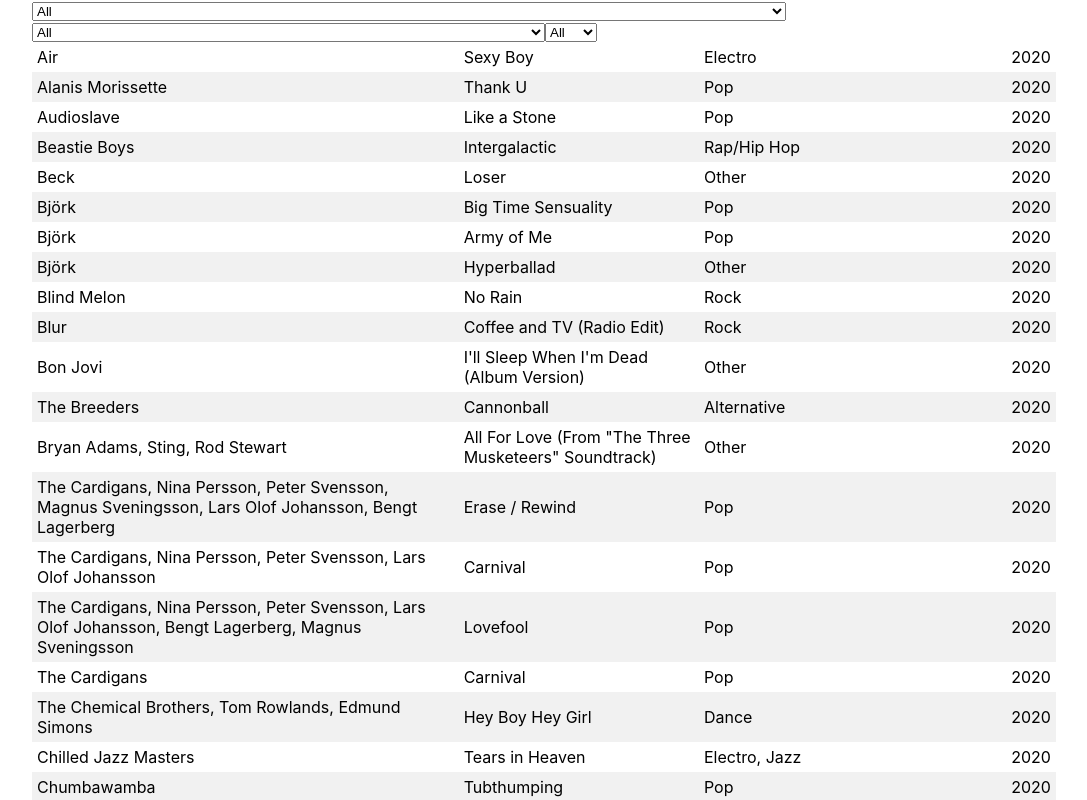
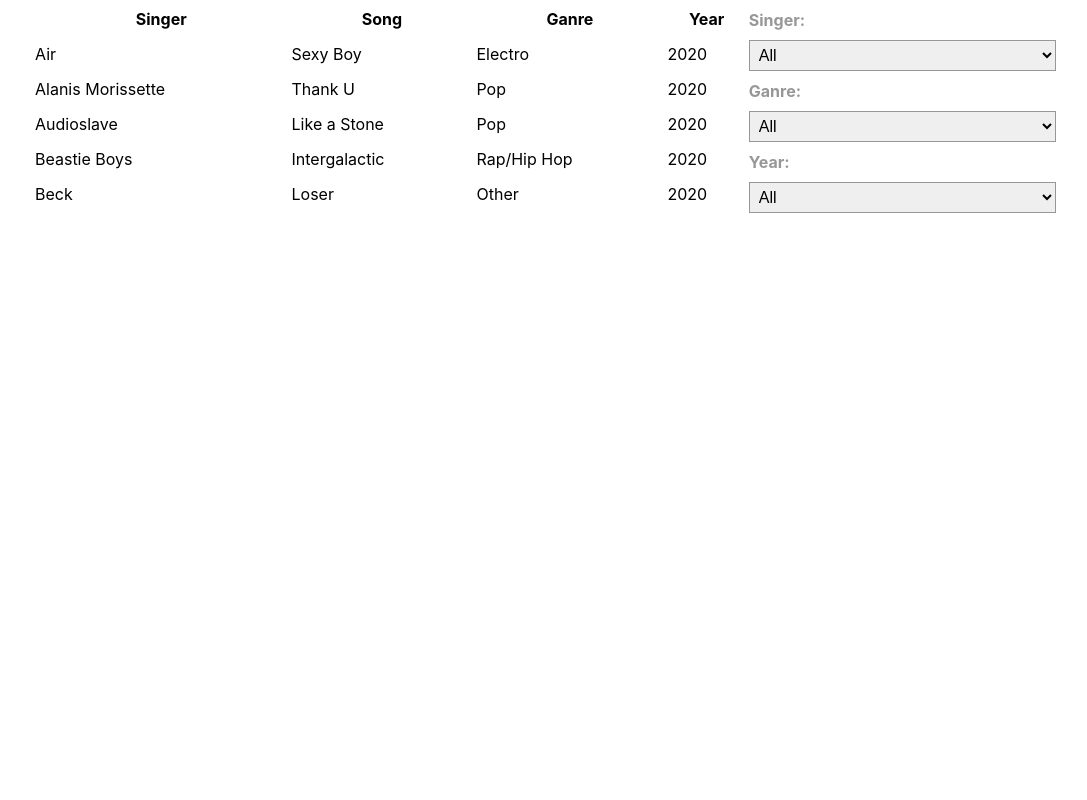
Before and after one commit to Gerasik/audioteka, a React (Create React App) app: page / in a window 1280 px wide. Shown: the top 800 px of the page, without its empty margins (96-1183 px from the left). Built offline with nearby package versions, Linux system fonts and the light colour scheme.

Commit message:
create AudioList and Filter components

```diff
--- a/src/App.css
+++ /dev/null
@@ -1,16 +0,0 @@
-body{
-  max-width: 1024px;
-  margin: 0 auto;
-}
-
-table {
-  border-collapse: collapse;
-}
-
-table tr:nth-child(2n){
-  background-color: rgb(241, 241, 241);
-}
-
-table td {
-  padding: 5px;
-}
--- a/src/App.jsx
+++ b/src/App.jsx
@@ -1,13 +1,13 @@
 import React from 'react';
-import './App.css';
-import AudioList from './components/AudioList/AudioList'
+import styles from './App.module.scss';
+import AudioList from './components/AudioList/AudioList';
 import Filter from './components/Filter/Filter';
-import soundList from './data/csvjson.json'
+import soundList from './data/csvjson.json';
 
 function App() {
   function getUnique(arr, attr) {
-    let result = [];
-    for (let str of arr) {
+    const result = [];
+    for (const str of arr) {
       if (!result.includes(str[attr])) {
         result.push(str[attr]);
       }
@@ -18,21 +18,16 @@ function App() {
   const ganres = getUnique(soundList, 'ganre');
   const years = getUnique(soundList, 'year');
   return (
-    <div className="App">
-      {/* <ul>
-        {singers.map(item=> <li>{item}</li>)}
-      </ul>
-      <ul>
-        {ganres.map(item=> <li>{item}</li>)}
-      </ul>
-      <ul>
-        {years.map(item=> <li>{item}</li>)}
-      </ul> */}
-      {/* <select onChange={this.handleChange}> */}
-      <Filter data={singers}/>
-      <Filter data={ganres}/>
-      <Filter data={years}/>
-      <AudioList audioListData={soundList}/>
+    <div className={styles.main}>
+      <AudioList audioListData={soundList} />
+      <div className={styles.filters}>
+        <p>Singer:</p>
+        <Filter data={singers} />
+        <p>Ganre:</p>
+        <Filter data={ganres} />
+        <p>Year:</p>
+        <Filter data={years} />
+      </div>
     </div>
   );
 }
--- /dev/null
+++ b/src/App.module.scss
@@ -0,0 +1,18 @@
+@import "./variables";
+
+.main{
+  display: flex;
+  max-width: 1024px;
+  margin: 0 auto;
+}
+
+.filters{
+  display: flex;
+  flex-direction: column;
+  max-width: 30%;
+  p{
+    margin: 10px 0;
+    font-weight: bold;
+    color: $mainColor;
+  }
+}
--- a/src/components/AudioList/AudioList.jsx
+++ b/src/components/AudioList/AudioList.jsx
@@ -1,19 +1,25 @@
 import React from 'react';
-import styles from './audiolist.module.scss'
+import styles from './audiolist.module.scss';
 
-const AudioList = ({audioListData}) => (
-    <table>
+const AudioList = ({ audioListData }) => (
+  <table className={styles.table}>
+    <tr>
+      <th>Singer</th>
+      <th>Song</th>
+      <th>Ganre</th>
+      <th>Year</th>
+    </tr>
     {
-          audioListData.map((item)=>
+      audioListData.slice(0, 5).map((item) => (
         <tr key={item.id}>
           <td>{item.singer}</td>
           <td>{item.song}</td>
           <td>{item.ganre}</td>
           <td>{item.year}</td>
         </tr>
-          )
+      ))
     }
   </table>
-)
+);
 
-export default AudioList
+export default AudioList;
--- a/src/components/AudioList/audiolist.module.scss
+++ b/src/components/AudioList/audiolist.module.scss
@@ -0,0 +1,3 @@
+.table{
+    width: 70%;
+}
--- a/src/components/Filter/Filter.jsx
+++ b/src/components/Filter/Filter.jsx
@@ -1,10 +1,10 @@
 import React from 'react';
-import styles from './filter.module.scss'
+import styles from './filter.module.scss';
 
-const Filter = ({data, action}) => (
-  <select>
+const Filter = ({ data, action }) => (
+  <select onChange={action} className={styles.item}>
     <option>All</option>
-    {data.map((item, id)=> <option key={id}> {item} </option>)}
+    {data.map((item, id) => <option key={id}>{item}</option>)}
   </select>
 );
 
--- a/src/components/Filter/filter.module.scss
+++ b/src/components/Filter/filter.module.scss
@@ -1,3 +1,7 @@
-._wrap{
-    background-color: red;
+@import "../../variables";
+
+.item{
+    font-size: 1em;
+    padding: 5px;
+    border: 1px solid $mainColor;
 }
--- /dev/null
+++ b/src/variables.scss
@@ -0,0 +1 @@
+$mainColor: #979797;
```
Also changed, not shown: src/index.jsx (renamed from src/index.js). Lines whose indentation alone changed are shown as unchanged.
